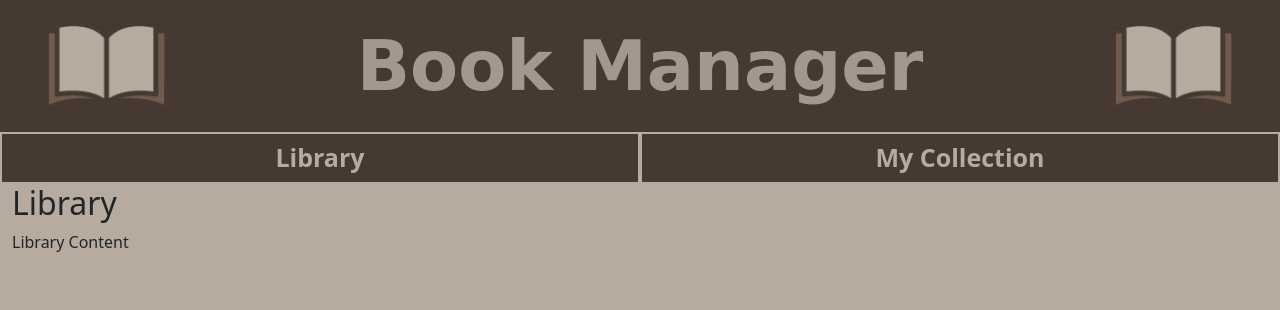
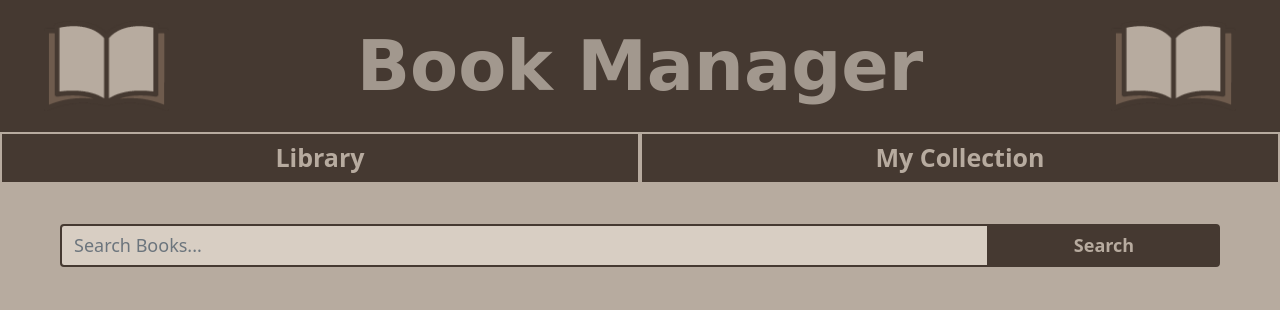
Before and after one commit to GoogleyEyes13/SWE40006-GroupProject-Group1, a plain HTML site: page BookManager/library.html in a window 1280 px wide. Drawn offline with Linux system fonts and the light colour scheme.

Commit message:
Search Bar (Non-functional)

```diff
--- a/BookManager/library.html
+++ b/BookManager/library.html
@@ -54,9 +54,12 @@
         </div>
     </nav>
 
-    <div class="container-fluid">
-        <h2>Library</h2>
-        <p>Library Content</p>
+    <!-- Search Bar -->
+    <div class="container-fluid search-container">
+        <div class="input-group">
+            <input type="text" class="form-control" placeholder="Search Books..." aria-label="Search Books">
+            <button class="btn search-button" type="button">Search</button>
+        </div>
     </div>
 </body>
 
--- a/BookManager/style.css
+++ b/BookManager/style.css
@@ -1,3 +1,4 @@
+/* All Pages - Background and Header */
 body {
     background: #b7ab9f;
 }
@@ -43,3 +44,34 @@ body {
     color: #453931 !important;
     background-color: #766d66;
 }
+
+/* Library Page - Search Bar */
+.search-container {
+    padding: 40px 60px;
+}
+
+.search-container .form-control {
+    background-color: #d8cec3;
+    border: 2px solid #453931;
+    font-size: 18px;
+}
+
+.search-container .form-control:focus {
+    border-color: #766d66;
+    box-shadow: 0 0 8px #453931;
+    outline: none;
+}
+
+.search-button {
+    color: #b7ab9f;
+    background-color: #453931;
+    border: 2px solid #453931;
+    font-size: 18px;
+    font-weight: bold;
+    width: 20%;
+}
+
+.search-button:hover {
+    color: #ffffff;
+    background-color: #766d66;
+}
```
